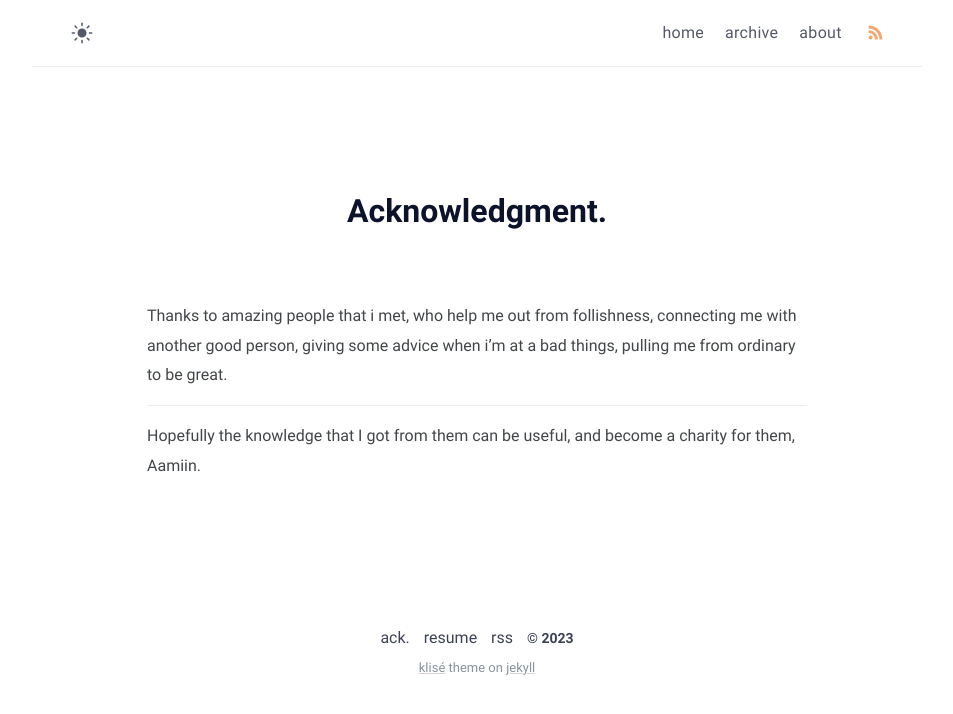
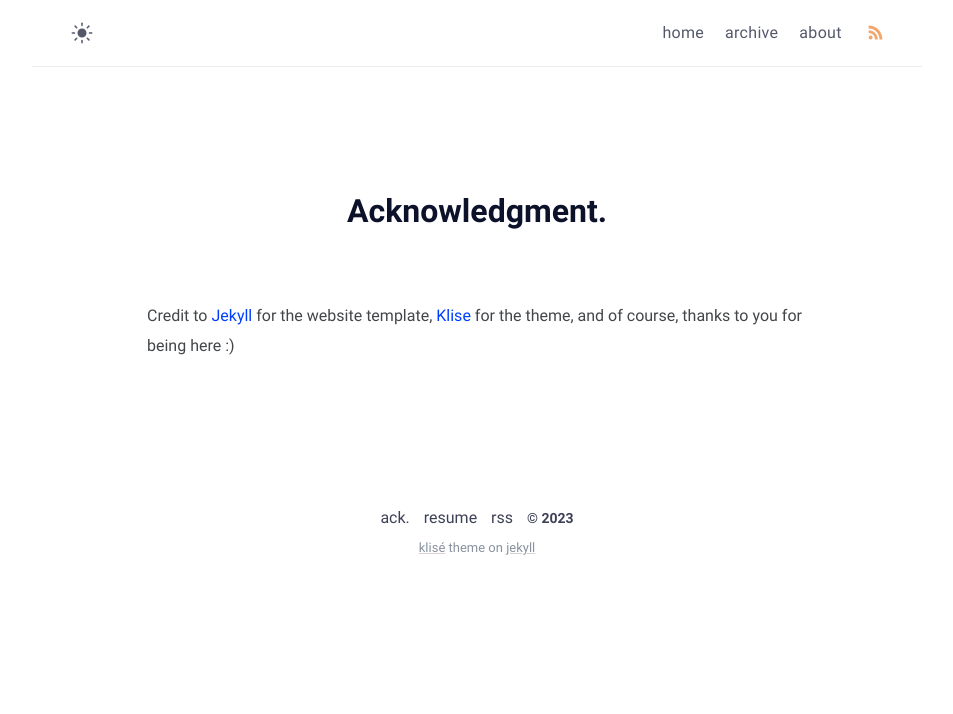
Before and after one commit to zhaju/old, a Jekyll site: the page built from thanks.md, in a window 1280 px wide. Shown: the top 714 px of the page, without its empty margins (163-1116 px from the left). Built offline with Jekyll 4.4.1, drawn with Linux system fonts in a browser that asks for light colours.

Commit message:
Update thanks.md

```diff
--- a/thanks.md
+++ b/thanks.md
@@ -6,8 +6,4 @@ excerpt: Thanks to amazing people that i met, who help me out from follishness,
 comments: false
 ---
 
-Thanks to amazing people that i met, who help me out from follishness, connecting me with another good person, giving some advice when i'm at a bad things, pulling me from ordinary to be great.
-
-<hr>
-
-Hopefully the knowledge that I got from them can be useful, and become a charity for them, Aamiin.
+Credit to [Jekyll](https://github.com/daattali/beautiful-jekyll) for the website template, [Klise](https://github.com/piharpi/jekyll-klise) for the theme, and of course, thanks to you for being here :)
```
